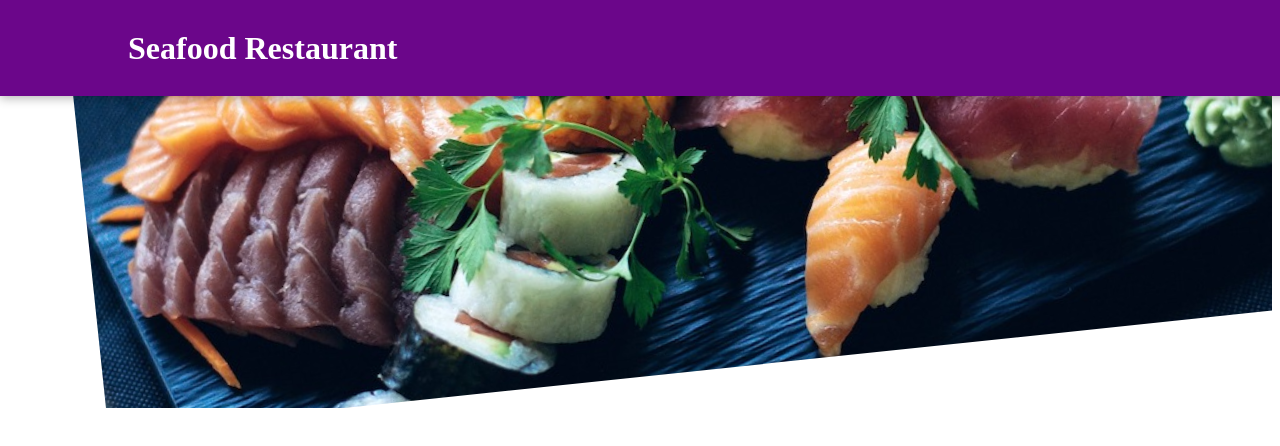
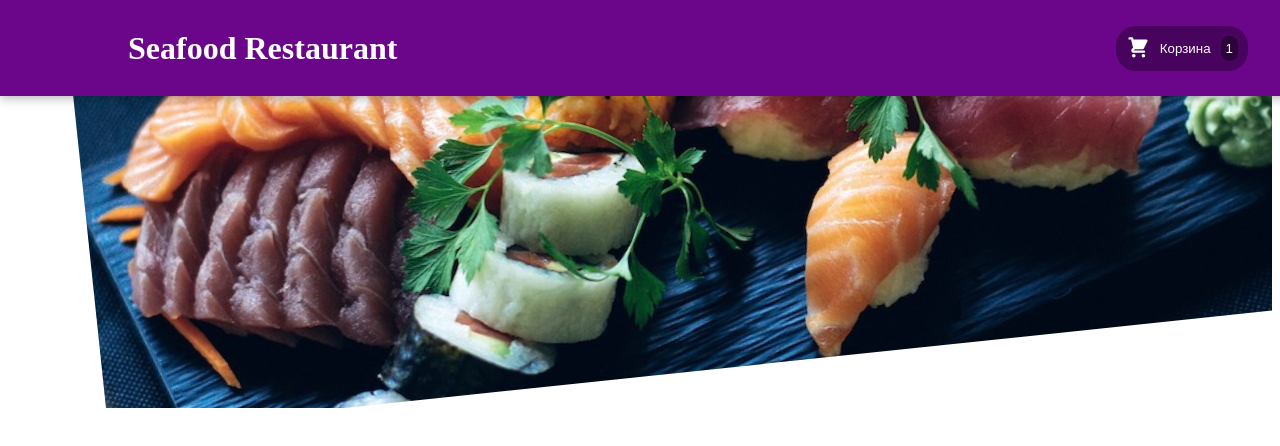
Before and after one commit to Am1d1v/JSReactJapaneseFoodRestaurant, a React (Create React App) app: page / in a window 1280 px wide. Shown: the top 446 px of the page. Built offline with nearby package versions, Linux system fonts and the light colour scheme.

Commit message:
Header Cart Component Added and stylized

```diff
--- /dev/null
+++ b/src/components/Cart/CartIcon.js
@@ -0,0 +1,13 @@
+const CartIcon = () => {
+  return (
+    <svg
+      xmlns="http://www.w3.org/2000/svg"
+      viewBox="0 0 20 20"
+      fill="currentColor"
+    >
+      <path d="M3 1a1 1 0 000 2h1.22l.305 1.222a.997.997 0 00.01.042l1.358 5.43-.893.892C3.74 11.846 4.632 14 6.414 14H15a1 1 0 000-2H6.414l1-1H14a1 1 0 00.894-.553l3-6A1 1 0 0017 3H6.28l-.31-1.243A1 1 0 005 1H3zM16 16.5a1.5 1.5 0 11-3 0 1.5 1.5 0 013 0zM6.5 18a1.5 1.5 0 100-3 1.5 1.5 0 000 3z" />
+    </svg>
+  );
+};
+
+export default CartIcon;
--- a/src/components/Layout/Header.jsx
+++ b/src/components/Layout/Header.jsx
@@ -1,16 +1,15 @@
 import styles from './Header.module.css'
 import sushiImage from '../../assets/sushi.jpg'
-
+import HeaderCartButton from './HeaderCartButton'
 
 function Header(props) {
-
 
 
   return (
     <>
       <header className={styles.header}>
         <h1>Seafood Restaurant</h1>
-        <button>Корзина</button>
+        <HeaderCartButton />
       </header>
       <div className={styles['main-image']}>
         <img src={sushiImage} alt="SushiImage" />
--- a/src/components/Layout/Header.module.css
+++ b/src/components/Layout/Header.module.css
@@ -4,7 +4,7 @@
     position: fixed;
     top: 0;
     left: 0;
-    width: 100%;
+    width: 90%;
     height: 6rem;
     background-color: #6b068a;
     color: #fff;
@@ -13,7 +13,7 @@
     align-items: center;
     padding: 0% 10%;
     box-shadow: 0 2px 10px rgba(0, 0, 0, 0.3);
-    z-index: 10;
+    z-index: 1;
 }
 
 .main-image{
--- /dev/null
+++ b/src/components/Layout/HeaderCartButton.jsx
@@ -0,0 +1,21 @@
+import CartIcon from '../Cart/CartIcon'
+import styles from './HeaderCartButton.module.css'
+
+
+function HeaderCartButton(props) {
+
+
+  return (
+    <button className={styles.button}>
+        <span className={styles.icon}>
+            <CartIcon />
+        </span>
+        <span>Корзина</span>
+        <span className={styles.badge}>
+            1
+        </span>
+    </button>
+  )
+}
+
+export default HeaderCartButton
--- /dev/null
+++ b/src/components/Layout/HeaderCartButton.module.css
@@ -0,0 +1,32 @@
+
+
+.button{
+    cursor: pointer;
+    border: none;
+    background-color: #47035d;
+    color: #fff;
+    display: flex;
+    justify-content: space-around;
+    align-items: center;
+    border-radius: 20px;
+    display: flex;
+    gap: 10px;
+    padding: 10px;
+    margin-right: 2rem;
+    z-index: 2;
+}
+
+.button:hover{
+    background-color: #2b0239;
+}
+
+.icon{
+    width: 1.5rem;
+    height: 1.5rem;
+}
+
+.badge {
+    background-color: #2b0239;
+    padding: 5px;
+    border-radius: 10px;
+}
```
